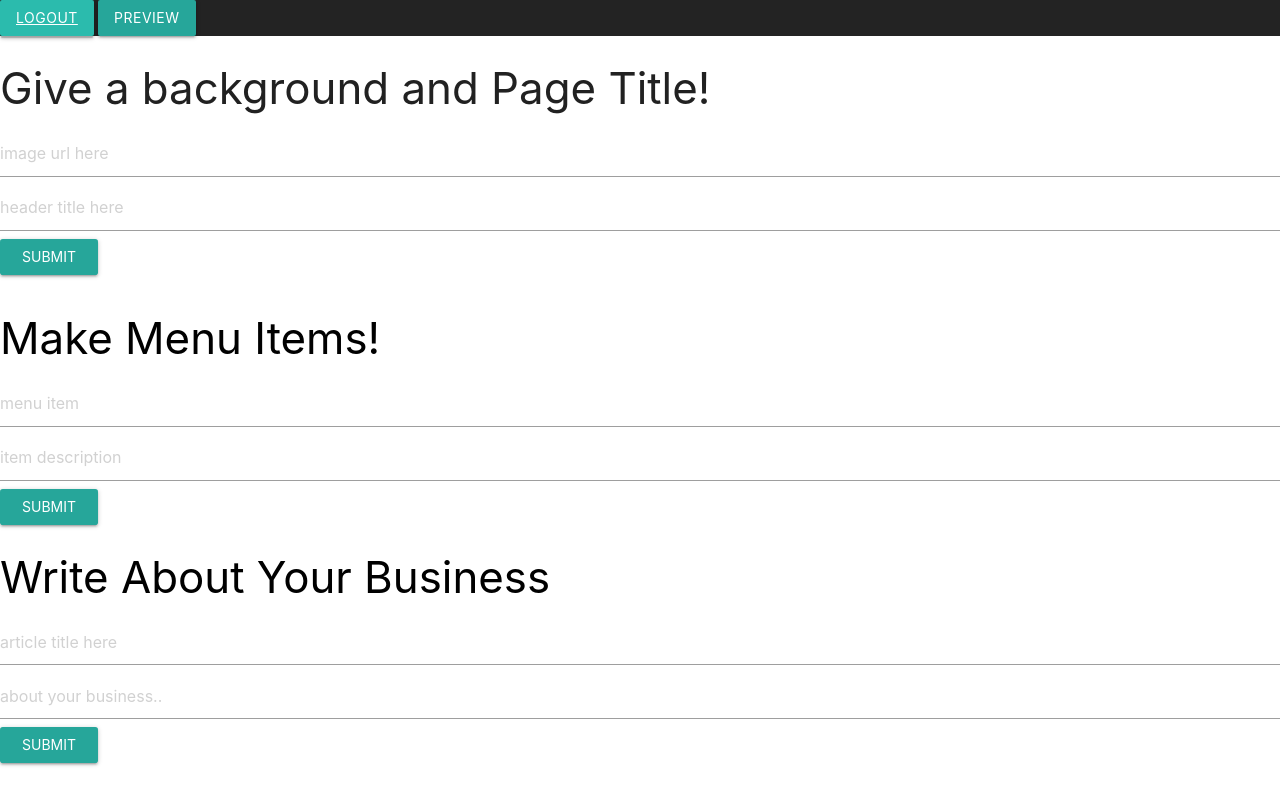
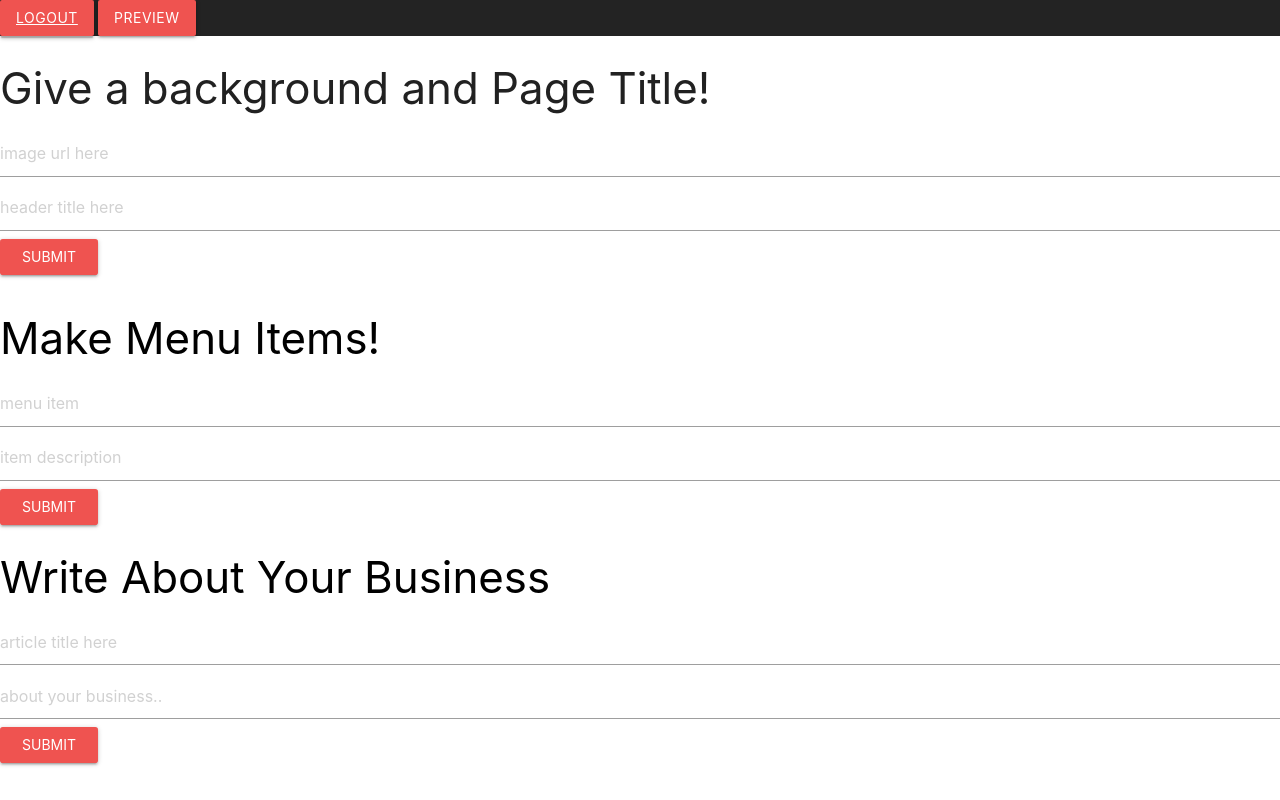
Before and after one commit to codexter1/CMS, a Django app: page /hdr_frm/ in a window 1280 px wide. Run offline with Django 3.2, Linux system fonts and the light colour scheme; the visitor is signed in with stand-in values (Sample User, id 1).

Commit message:
changes button color

```diff
--- a/CMS/main_app/static/style.css
+++ b/CMS/main_app/static/style.css
@@ -9,7 +9,7 @@ body {
 h1 {
   color: #efecec;
   text-transform: uppercase;
-  font-size: 40px;
+  font-size: 80px;
   line-height: 50px;
   font-weight: 400;
   margin-top: 20px;
--- a/CMS/main_app/templates/home.html
+++ b/CMS/main_app/templates/home.html
@@ -25,13 +25,13 @@
 
   <body>
     <div class="cms-nav">
-      <a href="{% url 'logout' %}" class="btn waves-effect waves-light">Logout</a>
-      <a href="/hdr_frm" class="btn waves-effect waves-light">Edit</a>
+      <a href="{% url 'logout' %}" class="btn waves-effect red lighten-1">Logout</a>
+      <a href="/hdr_frm" class="btn waves-effect red lighten-1">Edit</a>
     </div>
     <nav id="bg-transparent">
       <div class="nav-wrapper" >
         <div id="left-margin-50">
-          <a href="#" class="brand-logo">Dope</a>
+          <a href="#" class="brand-logo">Jo's Cafe</a>
         </div>
         <ul id="nav-mobile" class="right hide-on-med-and-down" >
           <li><a href="#">Home</a></li>
--- a/CMS/main_app/templates/index.html
+++ b/CMS/main_app/templates/index.html
@@ -16,8 +16,8 @@
   </head>
   <body>
     <div class="cms-nav">
-      <a href="{% url 'logout' %}" class="btn waves-effect waves-light">Logout</a>
-      <a href="/home" class="btn waves-effect waves-light">Preview</a>
+      <a href="{% url 'logout' %}" class="btn waves-effect red lighten-1">Logout</a>
+      <a href="/home" class="btn waves-effect red lighten-1">Preview</a>
     </div>
 
   <h3 class="formhs">Give a background and Page Title!</h3>
@@ -25,7 +25,7 @@
       {% csrf_token %}
       <input type="text" name="image" value="" placeholder="image url here">
       <input type="text" name="title" value="" placeholder="header title here">
-      <input id="cmsubmit" class="btn waves-effect waves-light" type="submit" value="Submit"/>
+      <input id="cmsubmit" class="btn waves-effect red lighten-1" type="submit" value="Submit"/>
   </form>
 
 <div class="cms-form">
@@ -34,7 +34,7 @@
       {% csrf_token %}
       <input type="text" name="menu_item" value="" placeholder="menu item">
       <input type="text" name="item_info" value="" placeholder="item description">
-      <input id="itemsubmit" class="btn waves-effect waves-light" type="submit" value="Submit"/>
+      <input id="itemsubmit" class="btn waves-effect red lighten-1" type="submit" value="Submit"/>
   </form>
 
   <h3 class="formhs">Write About Your Business</h3>
@@ -42,7 +42,7 @@
     {% csrf_token %}
     <input type="text" name="article_title" value="" placeholder="article title here">
     <input type="text" name="article" value="" placeholder="about your business..">
-    <input id="articlesubmit" class="btn waves-effect waves-light" type="submit" value="Submit"/>
+    <input id="articlesubmit" class="btn waves-effect red lighten-1" type="submit" value="Submit"/>
   </form>
 </div>
 
--- a/CMS/main_app/templates/landing.html
+++ b/CMS/main_app/templates/landing.html
@@ -16,8 +16,8 @@
           <h1 id="black-text">WEB CHEF</h1>
         </header>
         <div class="buttonbox">
-          <a class="waves-effect waves-light btn-large" href="login/">Log In</a>
-          <a class="waves-effect waves-light btn-large" href="signup/">Sign Up</a>
+          <a class="waves-effect red lighten-1 btn-large" href="login/">Log In</a>
+          <a class="waves-effect red lighten-1 btn-large" href="signup/">Sign Up</a>
         </div>
       </div>
     </main>
```
